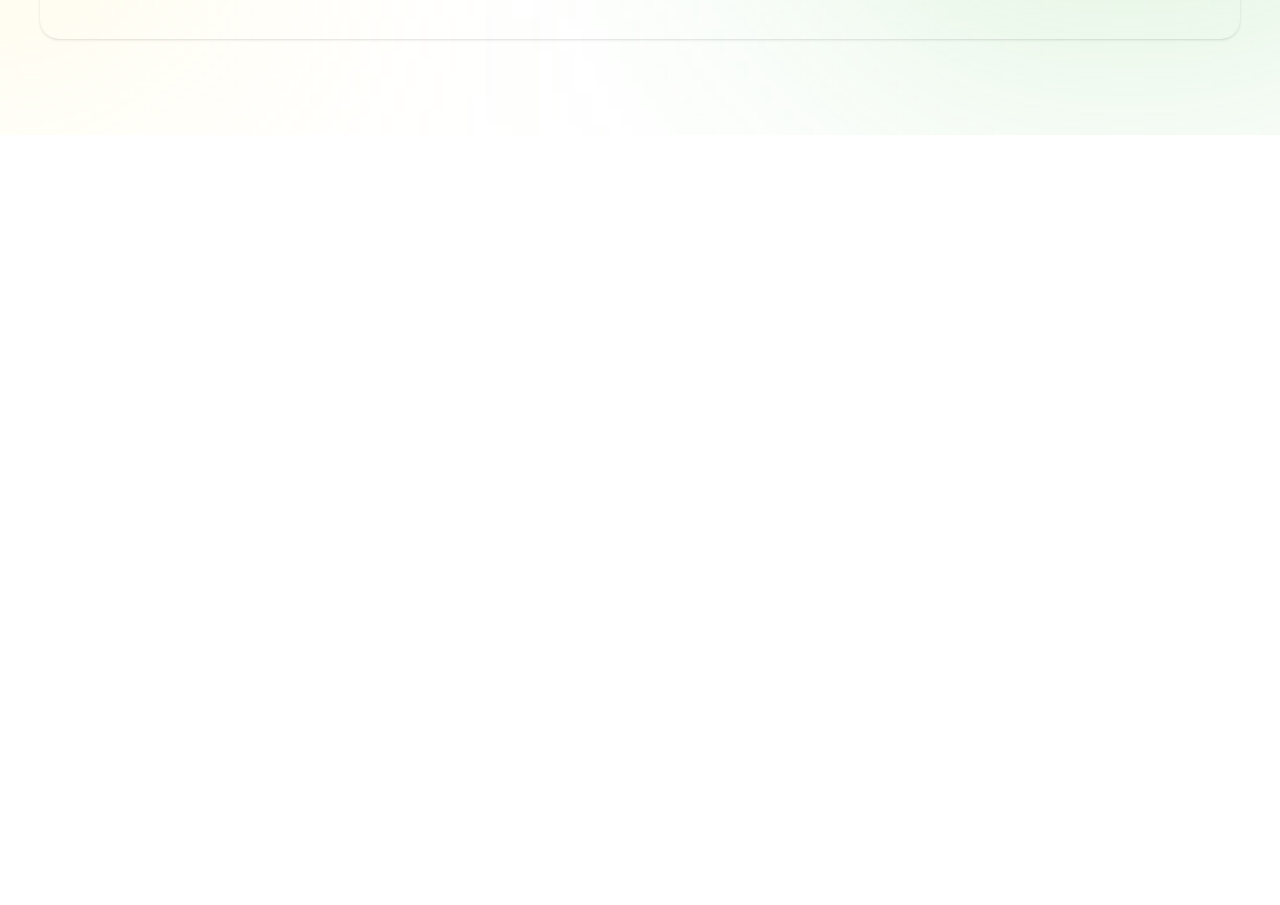
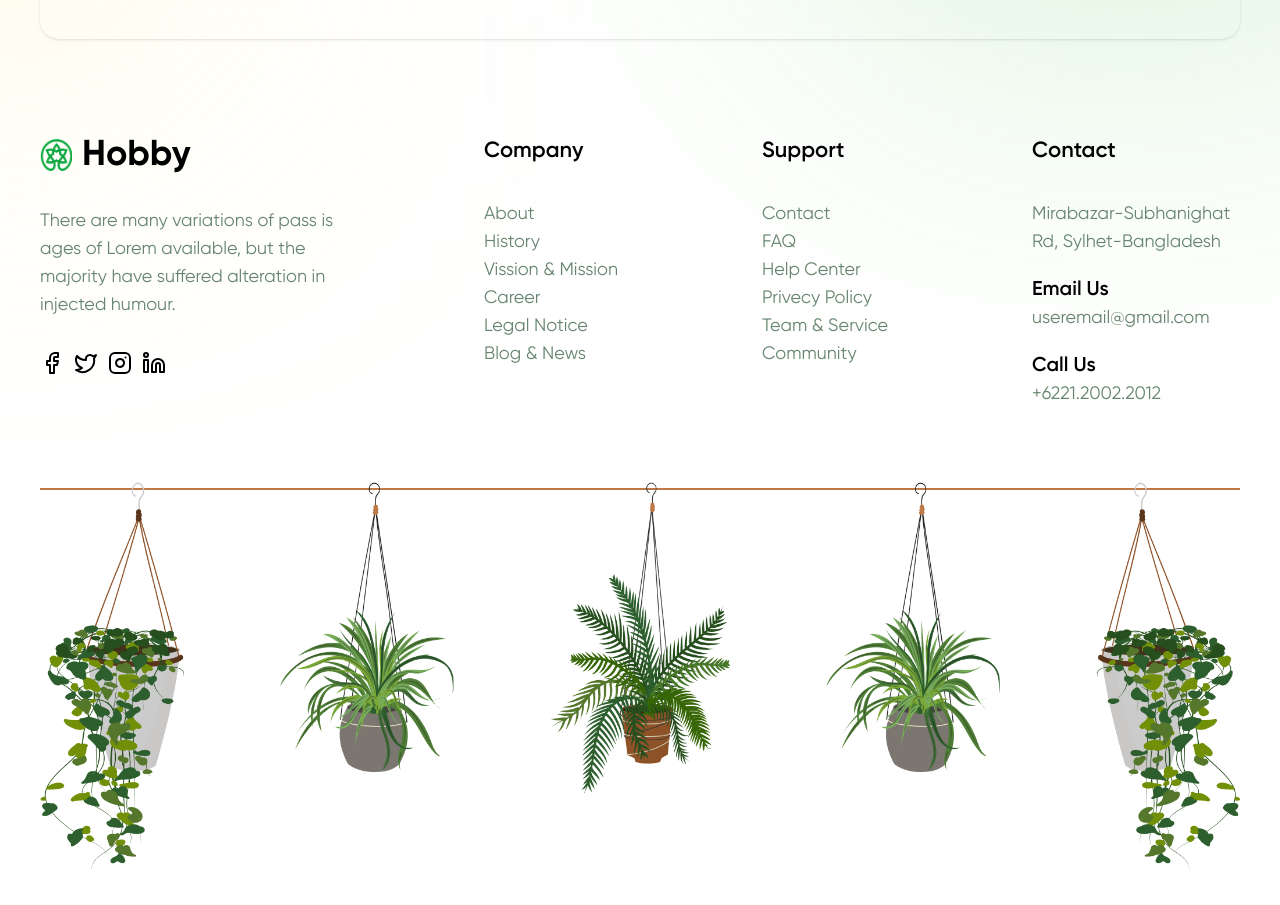
Before and after one commit to Nur-Nayeem/plant-shop, a Next.js app: page / in a window 1280 px wide. Shown: the part 3740-4645 px from the top of the page. Before the commit the page ends 3875 px from the top, so only its background shows below. Built offline with nearby package versions, Linux system fonts and the light colour scheme.

Commit message:
added footer section

```diff
--- /dev/null
+++ b/src/app/components/Footer.tsx
@@ -0,0 +1,68 @@
+import { Facebook, Instagram, Linkedin, Menu, Twitter } from 'lucide-react'
+import Image from 'next/image'
+import Link from 'next/link'
+import React from 'react'
+import logo from '../../../public/assets/logo_plant.png'
+
+const Footer = () => {
+    return (
+        <footer className='flex justify-between my-20 gap-10 flex-col md:flex-row'>
+            <div className='md:max-w-[300px]'>
+                <Link href={`/`} className='flex items-center gap-2.5'>
+
+                    <Image
+                        className='w-7 h-7 sm:w-8 sm:h-8'
+                        src={logo}
+                        alt='Plant shop logo'
+                    />
+                    <p className='font-bold text-2xl md:text-4xl'>Hobby</p>
+                </Link >
+                <p className='text-lg primary-text-color my-8'>There are many variations of pass is ages of Lorem available, but the majority have suffered alteration in injected humour.</p>
+                <div className='flex gap-2.5 items-center'>
+                    <Link href={`/`}><Facebook /></Link>
+                    <Link href={`/`}><Twitter /></Link>
+                    <Link href={`/`}><Instagram /></Link>
+                    <Link href={`/`}><Linkedin /></Link>
+                </div>
+            </div>
+            <div className='md:max-w-[160px]'>
+                <h4 className='font-semibold text-[22px]'>Company</h4>
+                <div className='flex flex-col mt-8'>
+                    <Link className='text-lg primary-text-color' href={`/`}>About</Link>
+                    <Link className='text-lg primary-text-color' href={`/`}>History</Link>
+                    <Link className='text-lg primary-text-color' href={`/`}>Vission & Mission</Link>
+                    <Link className='text-lg primary-text-color' href={`/`}>Career</Link>
+                    <Link className='text-lg primary-text-color' href={`/`}>Legal Notice</Link>
+                    <Link className='text-lg primary-text-color' href={`/`}>Blog & News</Link>
+                </div>
+            </div>
+            <div className='md:max-w-[160px]'>
+                <h4 className='font-semibold text-[22px]'>Support</h4>
+                <div className='flex flex-col mt-8'>
+                    <Link className='text-lg primary-text-color' href={`/`}>Contact</Link>
+                    <Link className='text-lg primary-text-color' href={`/`}>FAQ</Link>
+                    <Link className='text-lg primary-text-color' href={`/`}>Help Center</Link>
+                    <Link className='text-lg primary-text-color' href={`/`}>Privecy Policy</Link>
+                    <Link className='text-lg primary-text-color' href={`/`}>Team & Service</Link>
+                    <Link className='text-lg primary-text-color' href={`/`}>Community</Link>
+                </div>
+            </div>
+            <div className='md:max-w-[208px]'>
+                <h4 className='font-semibold text-[22px]'>Contact</h4>
+                <div className='mt-8'>
+                    <p className='text-lg primary-text-color'>Mirabazar-Subhanighat Rd, Sylhet-Bangladesh</p>
+                    <div className='my-5'>
+                        <h5 className='font-semibold text-xl'>Email Us</h5>
+                        <p className='text-lg primary-text-color'>useremail@gmail.com</p>
+                    </div>
+                    <div>
+                        <h5 className='font-semibold text-xl'>Call Us</h5>
+                        <p className='text-lg primary-text-color'>+6221.2002.2012</p>
+                    </div>
+                </div>
+            </div>
+        </footer>
+    )
+}
+
+export default Footer
--- /dev/null
+++ b/src/app/components/FooterDecoration.tsx
@@ -0,0 +1,49 @@
+import Image from 'next/image'
+import React from 'react'
+import footImg1 from '../../../public/assets/products/footer-product-1.png'
+import footImg2 from '../../../public/assets/products/footer-product-2.png'
+import footImg3 from '../../../public/assets/products/footer-product-3.png'
+import footImg4 from '../../../public/assets/products/footer-product-4.png'
+import footImg5 from '../../../public/assets/products/footer-product-5.png'
+
+const FooterDecoration = () => {
+    return (
+        <div className='my-20'>
+            <hr className='border-1 border-[#BF7949]' />
+            <div className='flex justify-between items-start relative -top-2 gap-2.5 md:gap-24'>
+                <div>
+                    <Image
+                        src={footImg1}
+                        alt='Footer Image 1'
+                    />
+                </div>
+                <div>
+                    <Image
+                        src={footImg2}
+                        alt='Footer Image 1'
+                    />
+                </div>
+                <div>
+                    <Image
+                        src={footImg3}
+                        alt='Footer Image 1'
+                    />
+                </div>
+                <div>
+                    <Image
+                        src={footImg4}
+                        alt='Footer Image 1'
+                    />
+                </div>
+                <div>
+                    <Image
+                        src={footImg5}
+                        alt='Footer Image 1'
+                    />
+                </div>
+            </div>
+        </div>
+    )
+}
+
+export default FooterDecoration
--- a/src/app/layout.tsx
+++ b/src/app/layout.tsx
@@ -4,6 +4,8 @@ import "./globals.css";
 import Image from "next/image";
 import { fredoka_one, gilroy } from "./fonts/font";
 import Navbar from "./components/Navbar";
+import Footer from "./components/Footer";
+import FooterDecoration from "./components/FooterDecoration";
 
 
 export const metadata: Metadata = {
@@ -52,6 +54,8 @@ export default function RootLayout({
         <div className={`${gilroy.className}  max-w-[1200px] mx-2.5 sm:mx-auto`}>
           <Navbar />
           {children}
+          <Footer />
+          <FooterDecoration />
         </div>
 
       </body>
```
